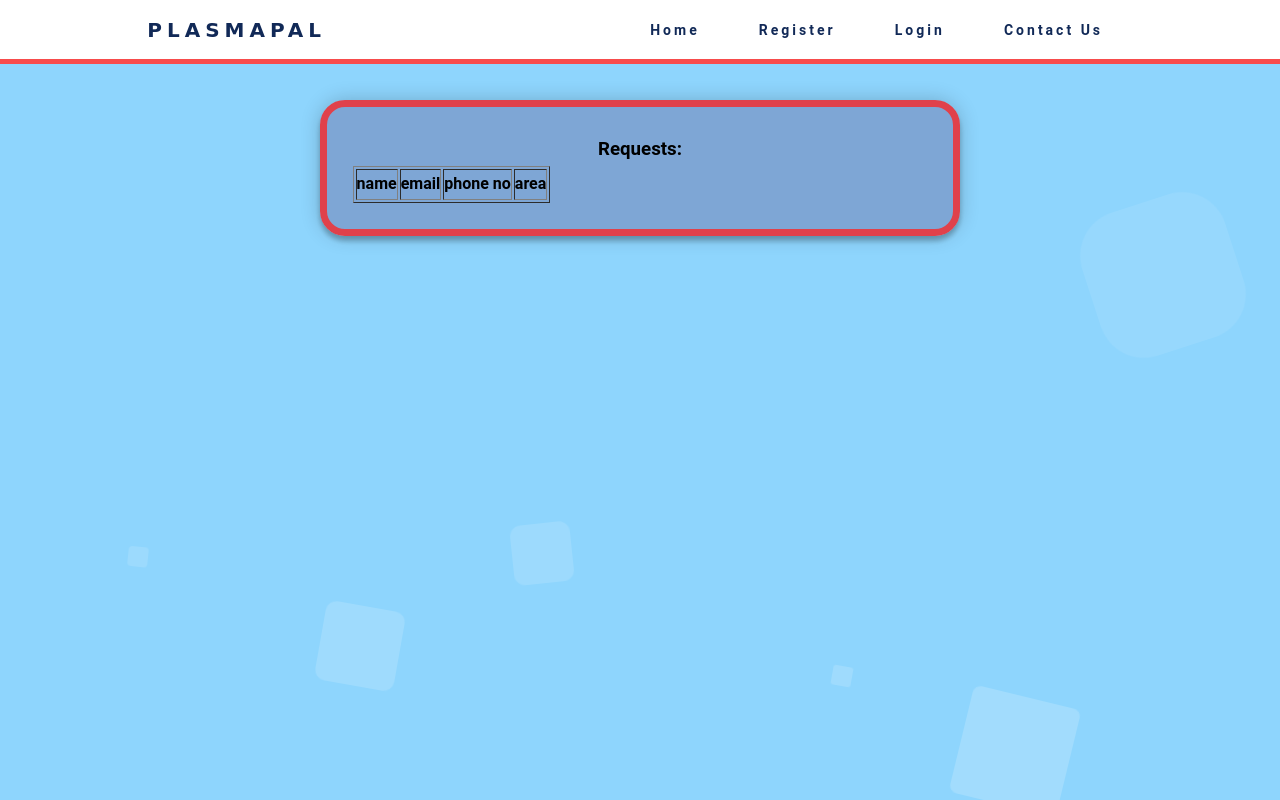
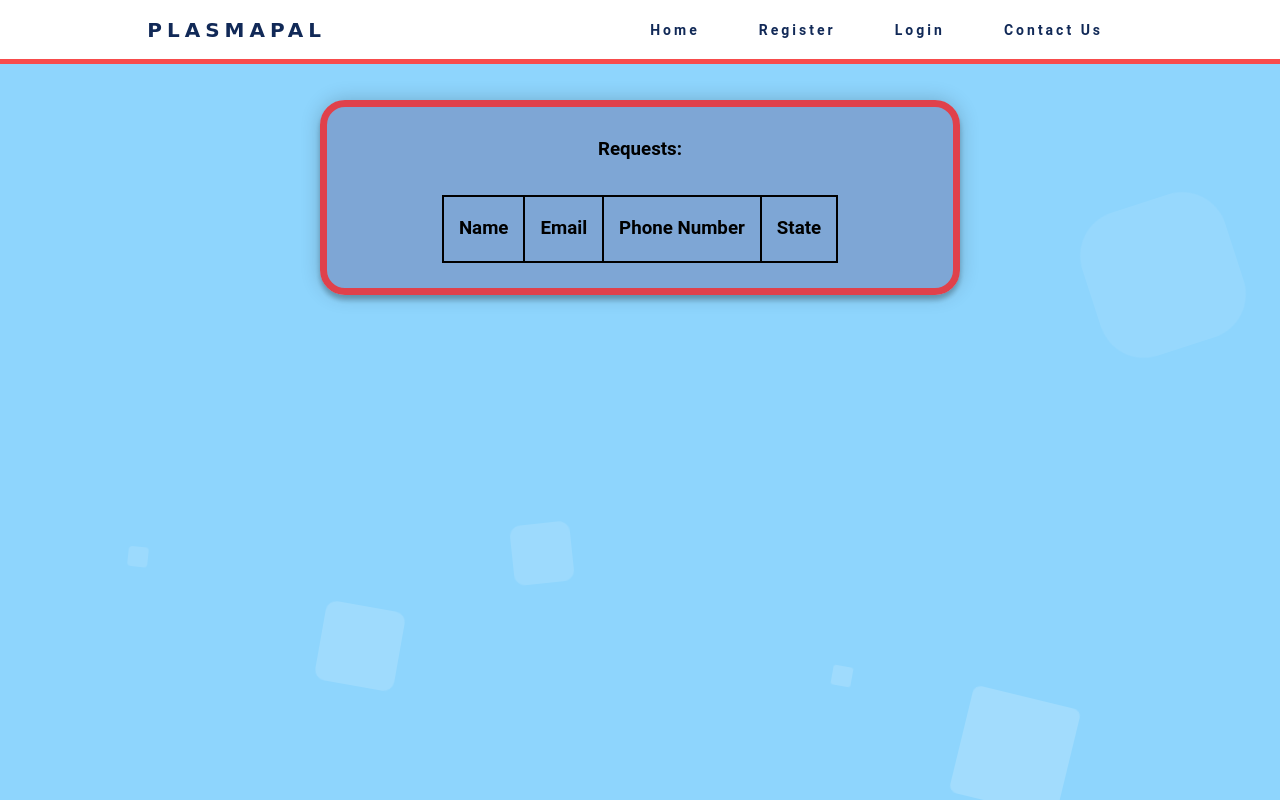
Before and after one commit to lunatic389/project_long_claw, a Django app: template templates/base/requests.html in a window 1280 px wide. Run offline with Django 3.2, Linux system fonts and the light colour scheme; the template is opened without the code that fills it, so the values that code supplies are empty; some libraries are stand-ins or nearby versions; some web fonts are replaced.

Commit message:
changed requests

```diff
--- a/templates/base/home.html
+++ b/templates/base/home.html
@@ -160,7 +160,7 @@
               <br>
               <h3>1. Sign up and fill out all your information accurately.</h2>
               <br>
-              <h3>2. Upload your COVID-19 test results</h2>
+              <h3>2. We will verify your COVID-19 test results</h2>
               <br>
               <h3>3. Patients who are a match will request to match with you.</h2>
               <br>
@@ -179,7 +179,7 @@
               <br>
               <h3>2. Use the search function to look up eligible donors</h2>
               <br>
-              <h3>3. You can request to be matched with a donor.</h2>
+              <h3>3. You can request to be matched with eligible donors.</h2>
               <br>
               <h3>4. We will reach out to the donor with your information so they can reach out to you and help you fight COVID-19!</h2>
               <br>
--- a/templates/base/requests.html
+++ b/templates/base/requests.html
@@ -3,12 +3,13 @@
 <div class="request">
 {% if request %}
 <h3>Requests:</h3>
-<table border=1px>
+<br>
+<table border=1px id = "table">
   <thead>
-    <th>name</th>
-    <th>email</th>
-    <th>phone no</th>
-    <th>area</th>
+      <th><h3>Name</h3></th>
+      <th><h3>Email</h3></th>
+      <th><h3>Phone Number</h3></th>
+      <th><h3>State</h3></th>
   </thead>
   {% for x in request %}
   <tr>
@@ -22,13 +23,19 @@
 {% else %}
 <p>No patients found. We will contact you if you have a request!</p>
 {% endif %}
-</div>
+<style>
+        table {
+        border-collapse: collapse;
+        margin: auto;
+        }
 
-
-<style>
-
+        table, th, td {
+        padding:15px;
+        border: 2px solid black;
+        text-align: center;
+        }
         .request{
-            line-height: 1.8;
+          line-height: 1.8;
           font-family: 'Roboto', sans-serif;
           position: relative;
           z-index:1;
--- a/templates/base/search.html
+++ b/templates/base/search.html
@@ -10,7 +10,7 @@
       <input id="search" type="submit" name="" value="request">
     </form>
   {% else %}
-    <p>your request has been sent to the donors</p>
+    <p>Your request has been sent to the donor(s)</p>
 {% endif %}
 
 {% else %}
```
Also changed, not shown: db.sqlite3.
